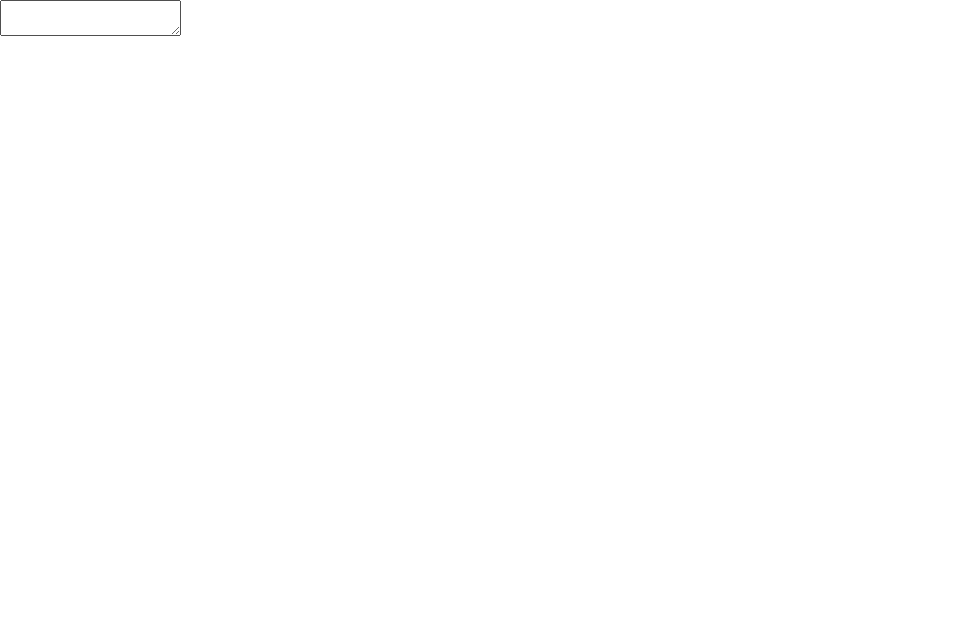
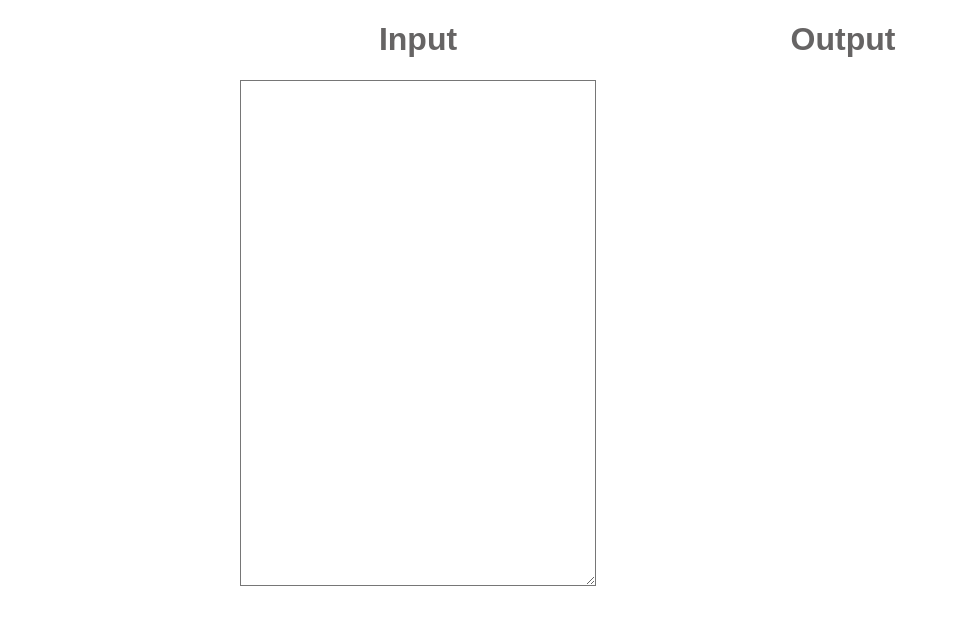
Before and after one commit to Pegggy/react-projects-fcc, a React (Create React App) app: page / in a window 1280 px wide. Shown: the top 624 px of the page, without its empty margins (0-958 px from the left). Built offline with nearby package versions, Linux system fonts and the light colour scheme.

Commit message:
增加样式

```diff
--- /dev/null
+++ b/src/md-preview/app.css
@@ -0,0 +1,24 @@
+.MarkdownPreviewer{
+  width: 800px;
+  margin: 0 auto;
+  display: flex;
+  flex-direction: row;
+}
+div h1{
+  text-align: center;
+  color: #666464;
+}
+.left textarea{
+  background-color:transparent;
+  scrollbar-arrow-color:yellow;
+  scrollbar-base-color:lightsalmon;
+  overflow: hidden;
+  color: #666464;
+  width: 350px;
+  min-height: 500px;
+}
+.right{
+  width: 400px;
+  color: #666464;
+  margin-left: 50px;
+}
--- a/src/md-preview/app.js
+++ b/src/md-preview/app.js
@@ -1,4 +1,5 @@
 import React,{Component} from 'react'
+import './app.css'
 let marked = require('marked')
 
 class Input extends Component{
@@ -18,12 +19,14 @@ class Input extends Component{
   }
   render(){
     return(
-      <div>
+      <div className="MarkdownPreviewer">
         <div className="left">
+          <h1> Input </h1>
           <textarea value={this.state.value} onChange={this.handleChange.bind(this)}/>
         </div>
-        <div className="right" dangerouslySetInnerHTML={this.getMarked(this.state.value)}>
-
+        <div className="right" >
+          <h1> Output </h1>
+          <div className="content" dangerouslySetInnerHTML={this.getMarked(this.state.value)}></div>
         </div>
       </div>
     )
```
